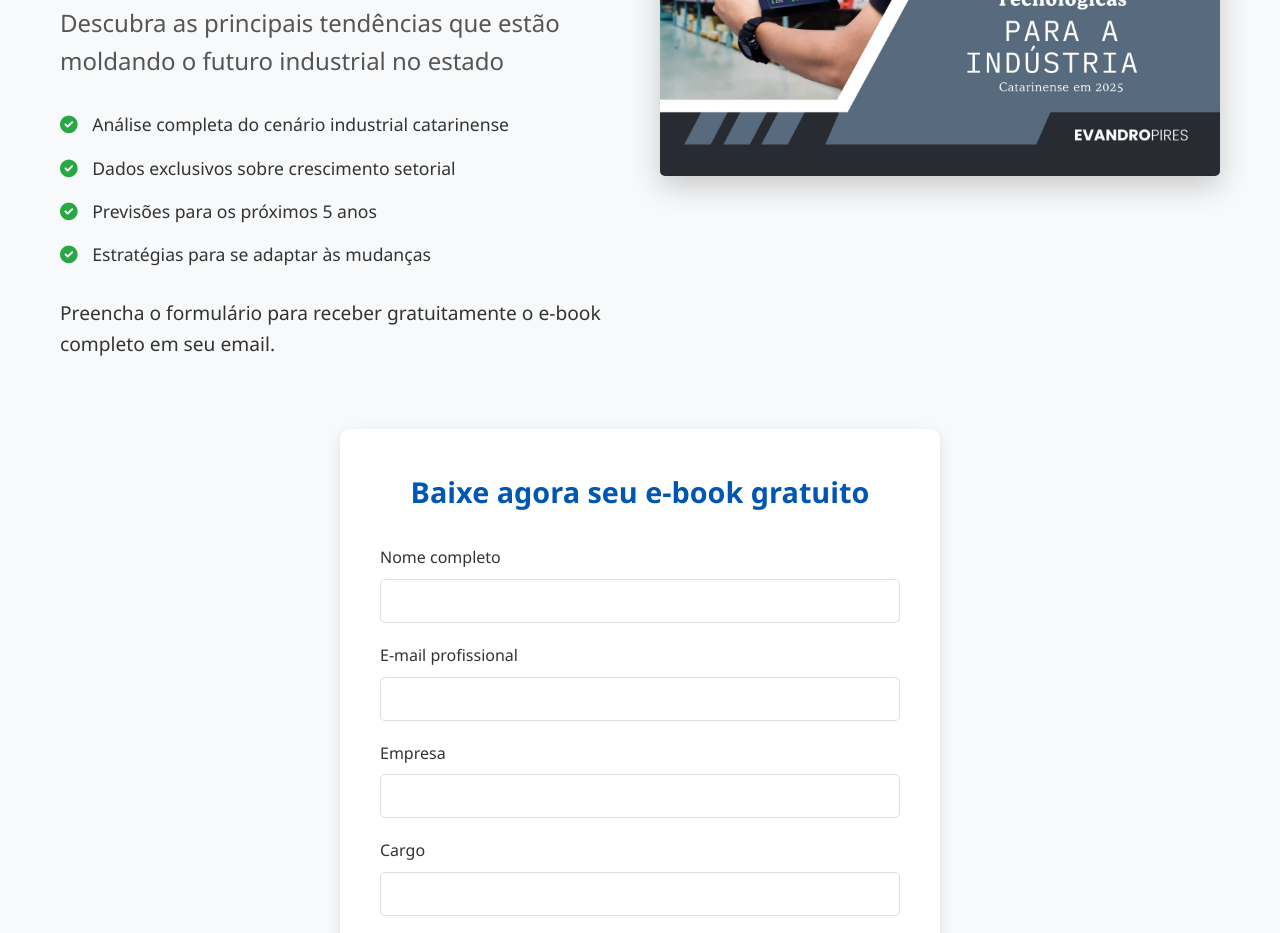
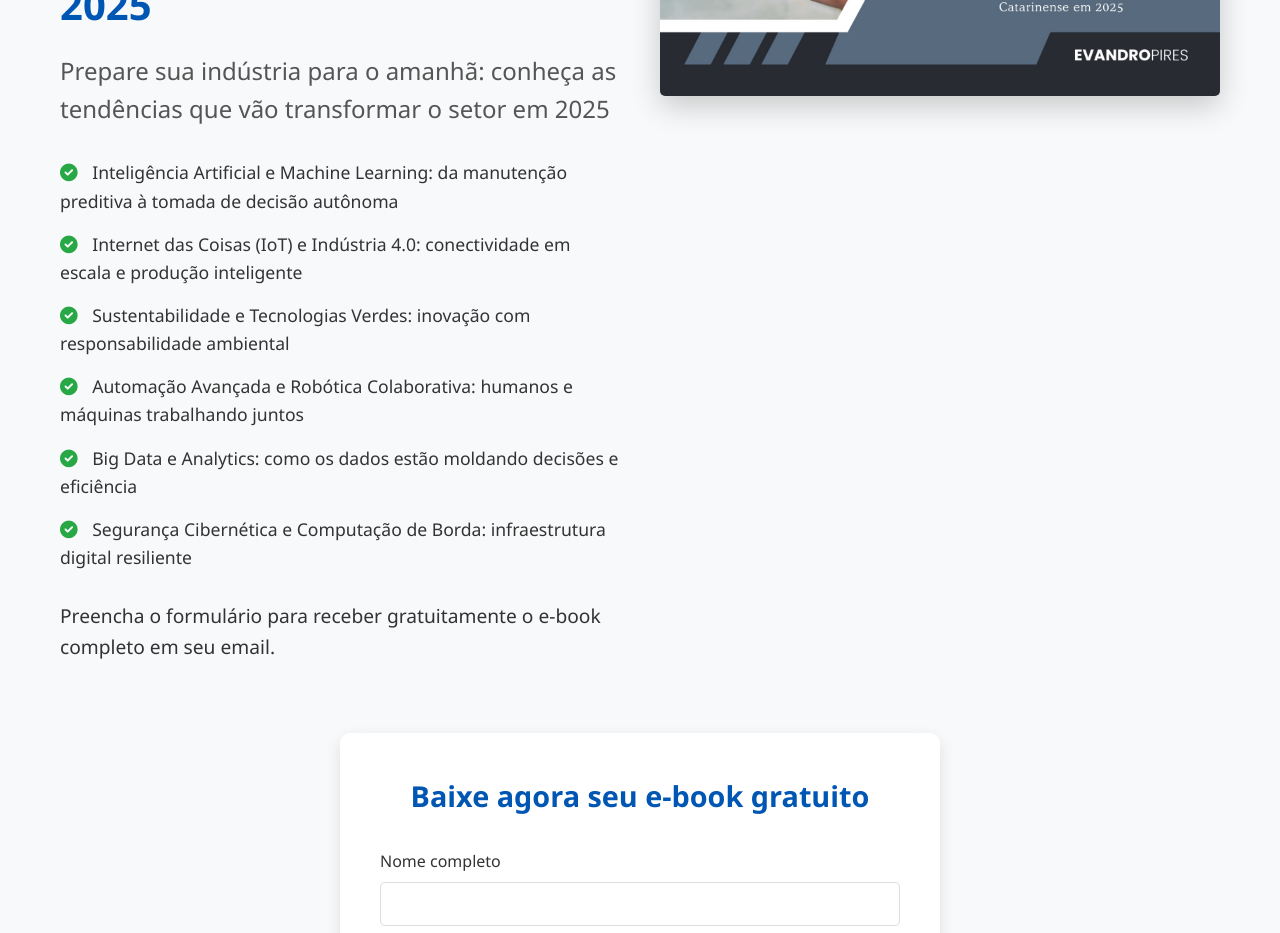
Before and after one commit to epiresdasilva/landing-page-serverless, a plain HTML site: page src/index.html in a window 1280 px wide. Shown: the part 447-1380 px from the top of the page. Drawn offline with Linux system fonts and the light colour scheme.

Commit message:
LP completa

```diff
--- a/src/index.html
+++ b/src/index.html
@@ -18,14 +18,16 @@
         <main>
             <div class="content">
                 <div class="text-content">
-                    <h1>Tendências da Indústria em Santa Catarina</h1>
-                    <h2>Descubra as principais tendências que estão moldando o futuro industrial no estado</h2>
+                    <h1>E-book: Tendências Tecnológicas para a Indústria Catarinense em 2025</h1>
+                    <h2>Prepare sua indústria para o amanhã: conheça as tendências que vão transformar o setor em 2025</h2>
 
                     <ul class="benefits">
-                        <li><i class="fas fa-check-circle"></i> Análise completa do cenário industrial catarinense</li>
-                        <li><i class="fas fa-check-circle"></i> Dados exclusivos sobre crescimento setorial</li>
-                        <li><i class="fas fa-check-circle"></i> Previsões para os próximos 5 anos</li>
-                        <li><i class="fas fa-check-circle"></i> Estratégias para se adaptar às mudanças</li>
+                        <li><i class="fas fa-check-circle"></i> Inteligência Artificial e Machine Learning: da manutenção preditiva à tomada de decisão autônoma</li>
+                        <li><i class="fas fa-check-circle"></i> Internet das Coisas (IoT) e Indústria 4.0: conectividade em escala e produção inteligente</li>
+                        <li><i class="fas fa-check-circle"></i> Sustentabilidade e Tecnologias Verdes: inovação com responsabilidade ambiental</li>
+                        <li><i class="fas fa-check-circle"></i> Automação Avançada e Robótica Colaborativa: humanos e máquinas trabalhando juntos</li>
+                        <li><i class="fas fa-check-circle"></i> Big Data e Analytics: como os dados estão moldando decisões e eficiência</li>
+                        <li><i class="fas fa-check-circle"></i> Segurança Cibernética e Computação de Borda: infraestrutura digital resiliente</li>
                     </ul>
 
                     <div class="cta-text">
@@ -72,7 +74,7 @@
         </main>
 
         <footer>
-            <p>&copy; 2025 Tendências da Indústria SC. Todos os direitos reservados.</p>
+            <p>&copy; 2025 Evandro Pires. Todos os direitos reservados.</p>
         </footer>
     </div>
 
```
Also changed, not shown: src/assets/logo.png.
